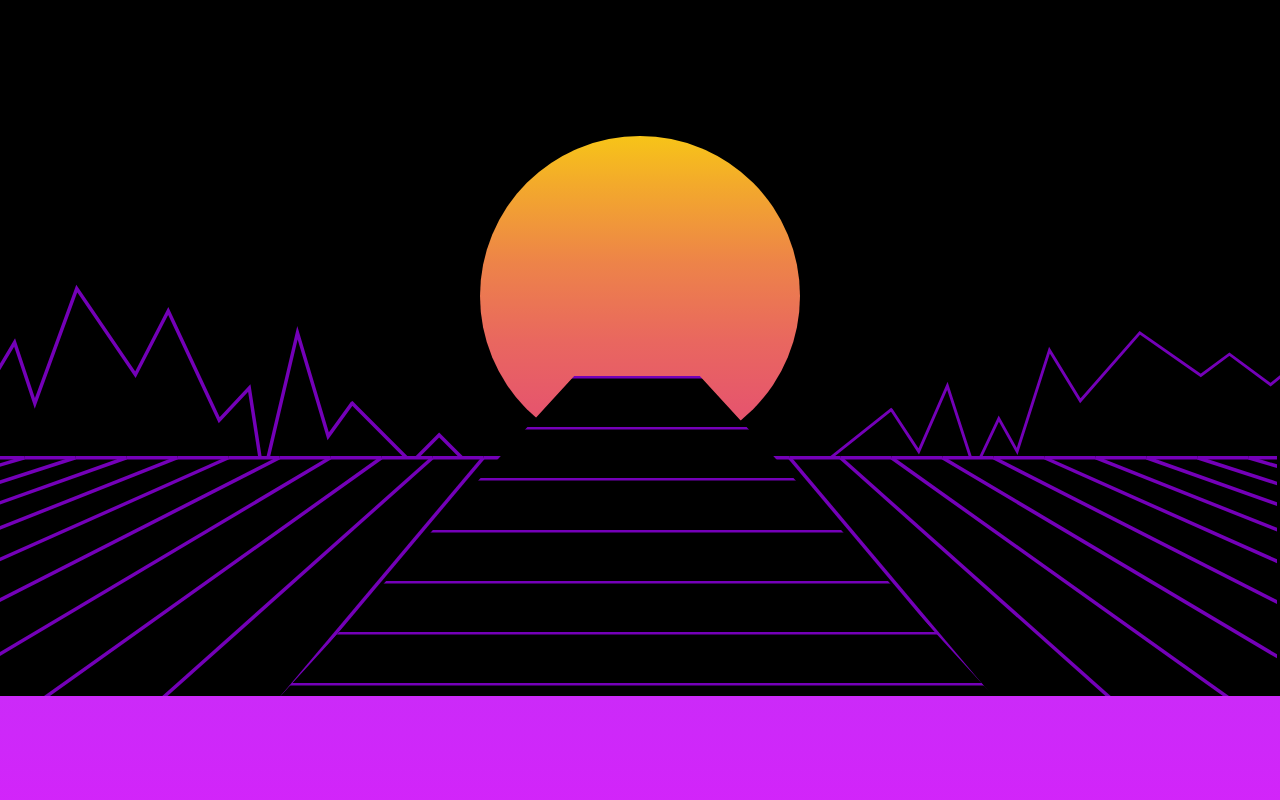
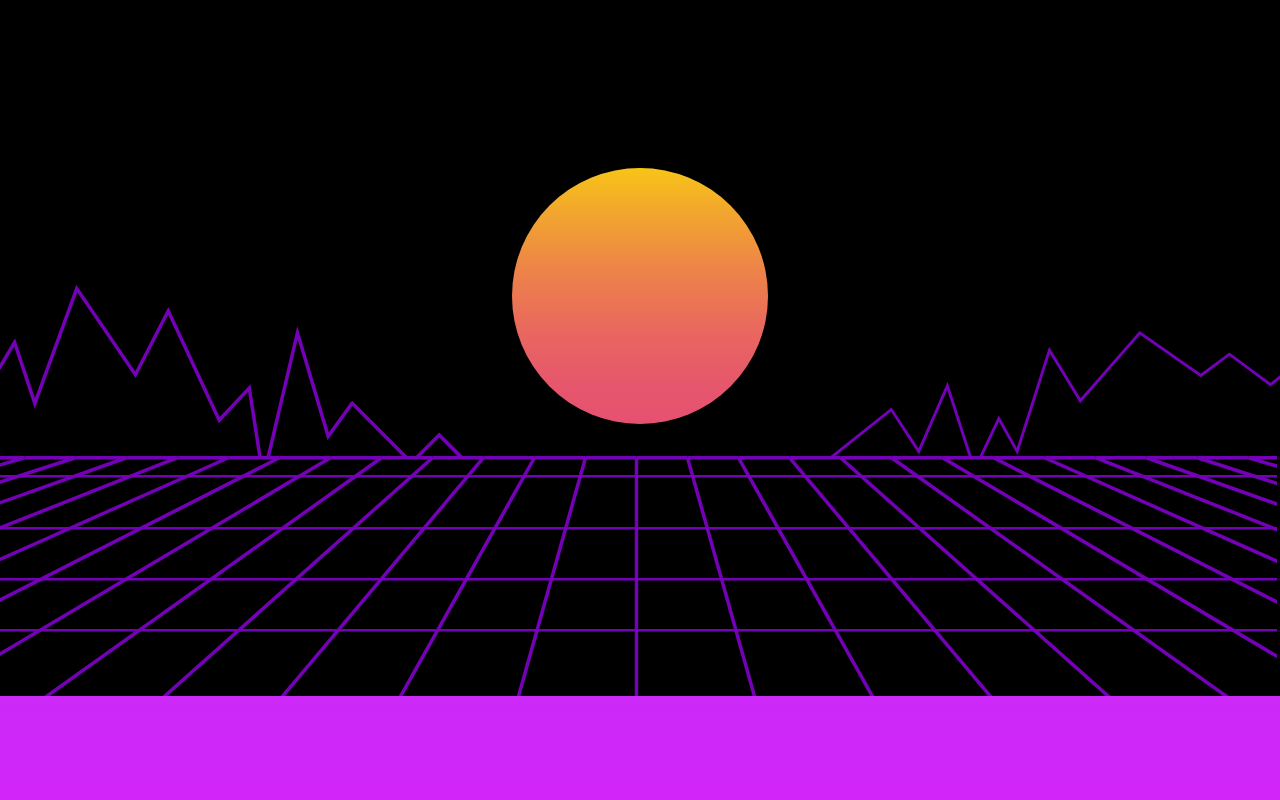
Before and after one commit to sara-p-/windows-95, a website built with Parcel: page src/html/index.html in a window 1280 px wide. Shown: the part 2680-3480 px from the top of the page. Built offline with nearby package versions, Linux system fonts and the light colour scheme; a web font is replaced by a local one.

Commit message:
removing images I don't need and adding the ones I do. Also working on the sunset animation

```diff
--- a/package.json
+++ b/package.json
@@ -10,6 +10,7 @@
     "parcel": "^2.12.0"
   },
   "dependencies": {
+    "dotenv": "^16.4.5",
     "gsap": "npm:@gsap/shockingly@^3.12.5",
     "simple-parallax-js": "^5.6.2"
   }
--- a/src/js/modules/animations.js
+++ b/src/js/modules/animations.js
@@ -6,12 +6,11 @@ gsap.registerPlugin(ScrollTrigger)
 export default function animations() {
   // variables
   const bgImage = document.querySelector('img.vaporwave-text__image')
-  const roadBackground = document.querySelector('img.road--stripe-background')
-  const titleMask = document.querySelector('.mask.mask--1')
+  const roadBackground = document.querySelector('.road-stripes')
+  const sun = document.querySelector('.sun')
+  const mountainLeft = document.querySelector('.mountain.back-left')
+  const mountainRight = document.querySelector('.mountain.back-right')
   const titleSection = document.querySelector('#title-section')
-  const theBody = document.getElementById('body')
-  const section1 = document.getElementById('section--1')
-  const section2 = document.getElementById('section--2')
   const section4 = document.getElementById('section--4')
 
   // Background Movement
@@ -23,13 +22,45 @@ export default function animations() {
     yPercent: -25,
     ease: 'none',
   })
-  // Background Movement
+  // Sunset ground movement
   gsap.from(roadBackground, {
     scrollTrigger: {
       trigger: section4,
       scrub: 1,
     },
-    yPercent: -25,
+    yPercent: -60,
+    ease: 'none',
+  })
+  // Sun movement
+  gsap.to(sun, {
+    scrollTrigger: {
+      trigger: section4,
+      scrub: 1,
+    },
+    yPercent: 50,
+    scale: 2,
+    ease: 'none',
+  })
+  // mountain-left movement
+  gsap.to(mountainLeft, {
+    scrollTrigger: {
+      trigger: section4,
+      scrub: 1,
+    },
+    scale: 2,
+    xPercent: -20,
+    yPercent: -50,
+    ease: 'none',
+  })
+  // mountain-right movement
+  gsap.to(mountainRight, {
+    scrollTrigger: {
+      trigger: section4,
+      scrub: 1,
+    },
+    scale: 2,
+    xPercent: 25,
+    yPercent: -50,
     ease: 'none',
   })
 
--- a/src/scss/global/sections.module.scss
+++ b/src/scss/global/sections.module.scss
@@ -61,8 +61,11 @@
     height: 100%;
     @include flex;
     position: relative;
+    mask-image: url(../../images/square--black.svg);
+    mask-repeat: repeat;
+    mask-size: 50px;
     .sun {
-      width: 25%;
+      width: 20%;
       height: auto;
     }
   }
@@ -114,17 +117,12 @@
   .road {
     position: absolute;
     width: 100%;
-    height: 40%;
+    height: 30%;
     left: -3px;
     bottom: 0;
-    background-color: var(--black);
-    // background-image: url(../../images/road-line--purple.svg);
-    // background-size: 50px;
-    // background-repeat: repeat;
-    mask-image: url(../../images/mask--road.svg);
-    mask-repeat: no-repeat;
-    mask-size: 63%;
-    mask-position: center;
+    mask-image: url(../../images/square--black.svg);
+    mask-repeat: repeat;
+    mask-size: 50px;
     .road-wrapper {
       position: relative;
       height: 100%;
@@ -142,25 +140,5 @@
       background-size: 50px;
       background-repeat: repeat;
     }
-    // img {
-    //   position: absolute;
-    //   top: 0;
-    //   left: 0;
-    // }
-  }
-  .road-outline {
-    position: absolute;
-    width: 100%;
-    height: 40%;
-    left: -3px;
-    bottom: 0;
-    mask-image: url(../../images/square--black.svg);
-    // mask-size: 50px;
-    mask-repeat: repeat;
-    &-wrapper {
-      position: relative;
-      width: 100%;
-      height: 100%;
-    }
   }
 }
```
Also changed, not shown: images/grid--black.svg (deleted), images/road-line--purple.svg (deleted), images/road-line--purple_1.svg (deleted), images/road-outline.svg (deleted), images/road-stripe--purple.svg (deleted), images/sunset-foreground.svg (deleted), 1 other file.
